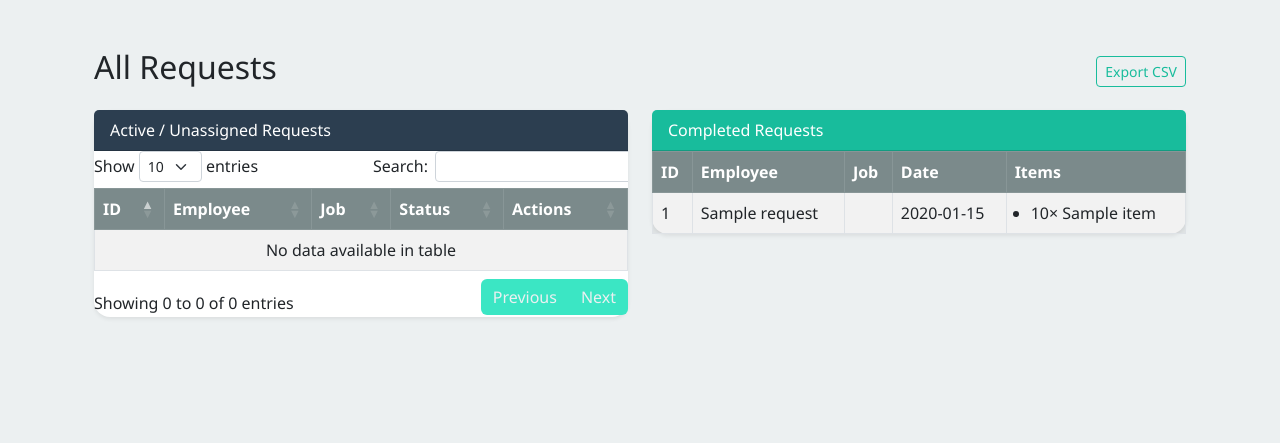
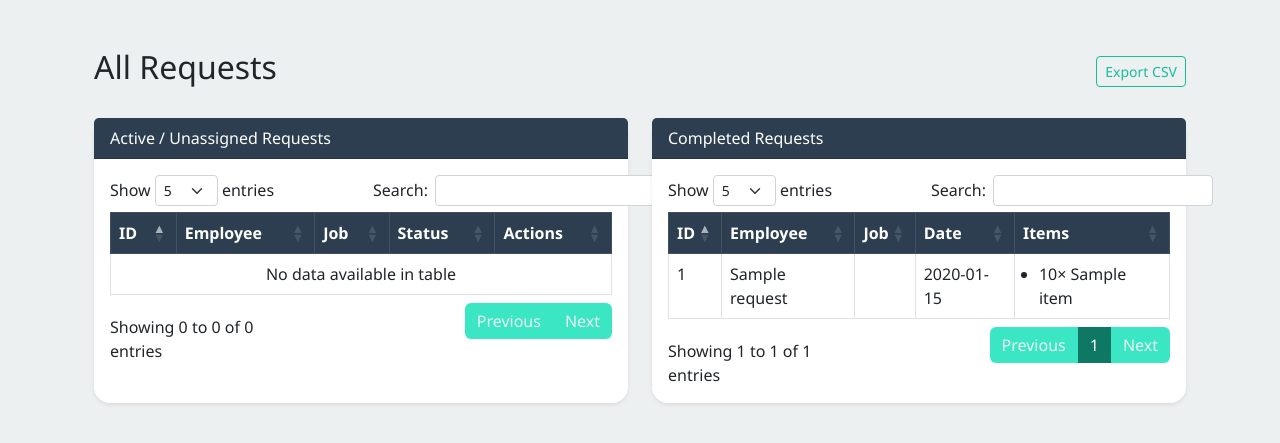
Before and after one commit to ColtonBaum/THE-REQuest-form, a Flask app: page /admin/requests in a window 1280 px wide. Shown: the part 72-515 px from the top of the page. Run offline with Flask 3, Linux system fonts and the light colour scheme; tables that the repository leaves empty hold one stand-in row (values such as "Sample post"); some libraries are stand-ins or nearby versions.

Commit message:
Improve UI for requests tables, uniform headers, spacing, search

```diff
--- a/templates/admin/requests_list.html
+++ b/templates/admin/requests_list.html
@@ -3,22 +3,21 @@
 
 {% block admin_content %}
 <div class="container py-4">
-  <div class="d-flex justify-content-between align-items-center mb-3">
+  <div class="d-flex justify-content-between align-items-center mb-4">
     <h3>All Requests</h3>
-    <a href="{{ url_for('admin.export_csv') }}" class="btn btn-sm btn-outline-success">Export CSV</a>
+    <a href="{{ url_for('admin.export_csv') }}" class="btn btn-outline-success btn-sm">Export CSV</a>
   </div>
 
-  <div class="row">
-    <!-- Active/Unassigned Requests -->
+  <div class="row gx-4">
+    <!-- Active / Unassigned Requests Table -->
     <div class="col-md-6 mb-4">
-      <div class="card shadow-sm">
+      <div class="card shadow-sm h-100">
         <div class="card-header bg-primary text-white">
           Active / Unassigned Requests
         </div>
-        <div class="card-body p-0">
-          <div class="table-responsive">
-            <table id="requests-table" class="table table-striped table-bordered table-hover align-middle m-0">
-              <thead class="table-dark">
+        <div class="card-body p-3">
+          <table id="active-requests-table" class="table table-bordered table-hover">
+            <thead class="table-primary">
               <tr>
                 <th>ID</th>
                 <th>Employee</th>
@@ -63,18 +62,16 @@
         </div>
       </div>
     </div>
-    </div>
 
-    <!-- Completed Requests -->
+    <!-- Completed Requests Table -->
     <div class="col-md-6 mb-4">
-      <div class="card shadow-sm">
-        <div class="card-header bg-success text-white">
+      <div class="card shadow-sm h-100">
+        <div class="card-header bg-primary text-white">
           Completed Requests
         </div>
-        <div class="card-body p-0">
-          <div class="table-responsive">
-            <table id="completed-requests-table" class="table table-striped table-bordered table-hover align-middle m-0">
-              <thead class="table-dark">
+        <div class="card-body p-3">
+          <table id="completed-requests-table" class="table table-bordered table-hover">
+            <thead class="table-primary">
               <tr>
                 <th>ID</th>
                 <th>Employee</th>
@@ -112,5 +109,26 @@
     </div>
   </div>
 </div>
-</div>
 {% endblock %}
+
+{% block scripts %}
+<script>
+  $(function() {
+    $('#active-requests-table').DataTable({
+      paging: true,
+      searching: true,
+      ordering: true,
+      info: true,
+      lengthMenu: [[5, 10, 25, -1], [5, 10, 25, "All"]],
+    });
+
+    $('#completed-requests-table').DataTable({
+      paging: true,
+      searching: true,
+      ordering: true,
+      info: true,
+      lengthMenu: [[5, 10, 25, -1], [5, 10, 25, "All"]],
+    });
+  });
+</script>
+{% endblock %}
```
Lines whose indentation alone changed are shown as unchanged.
